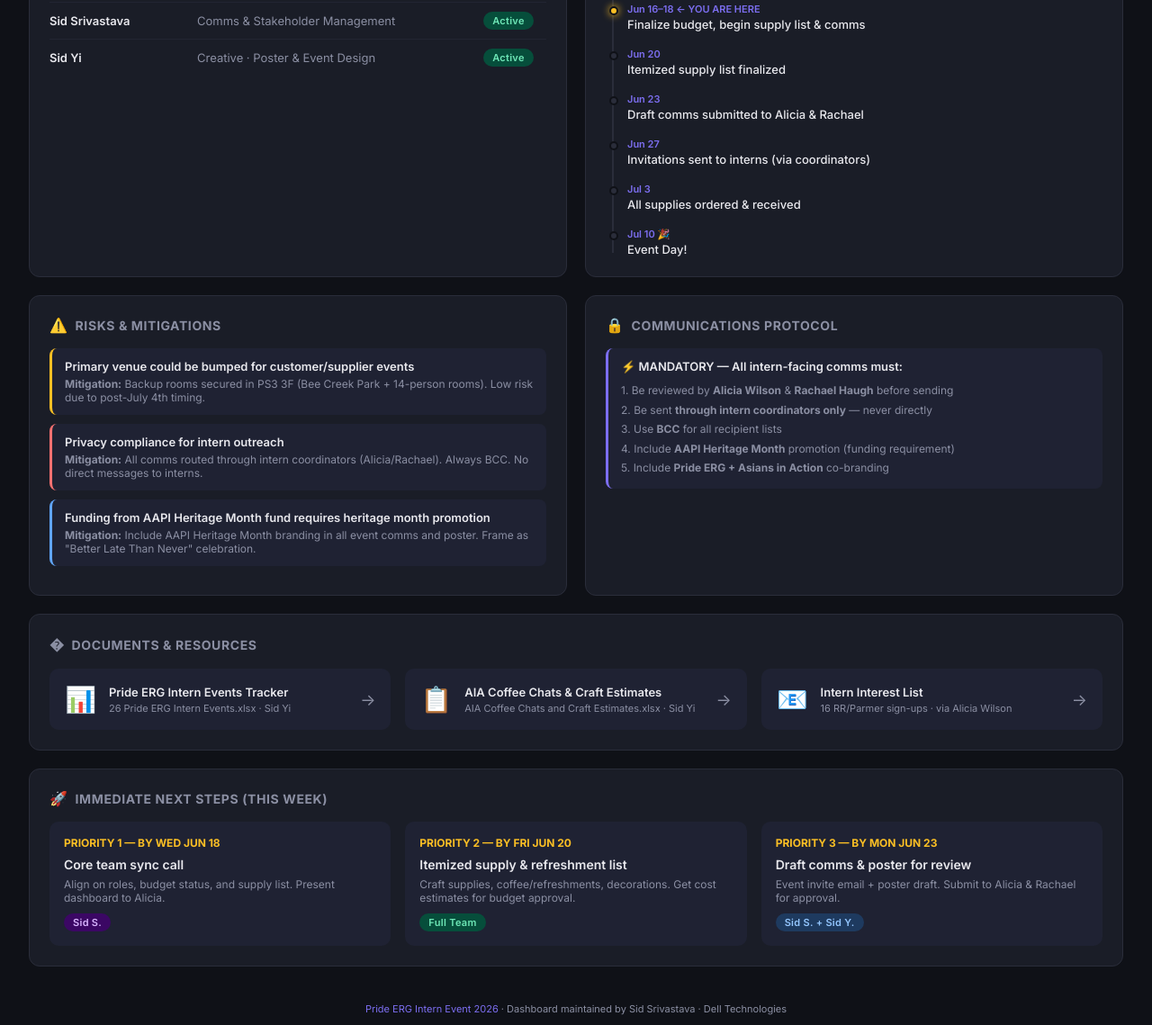
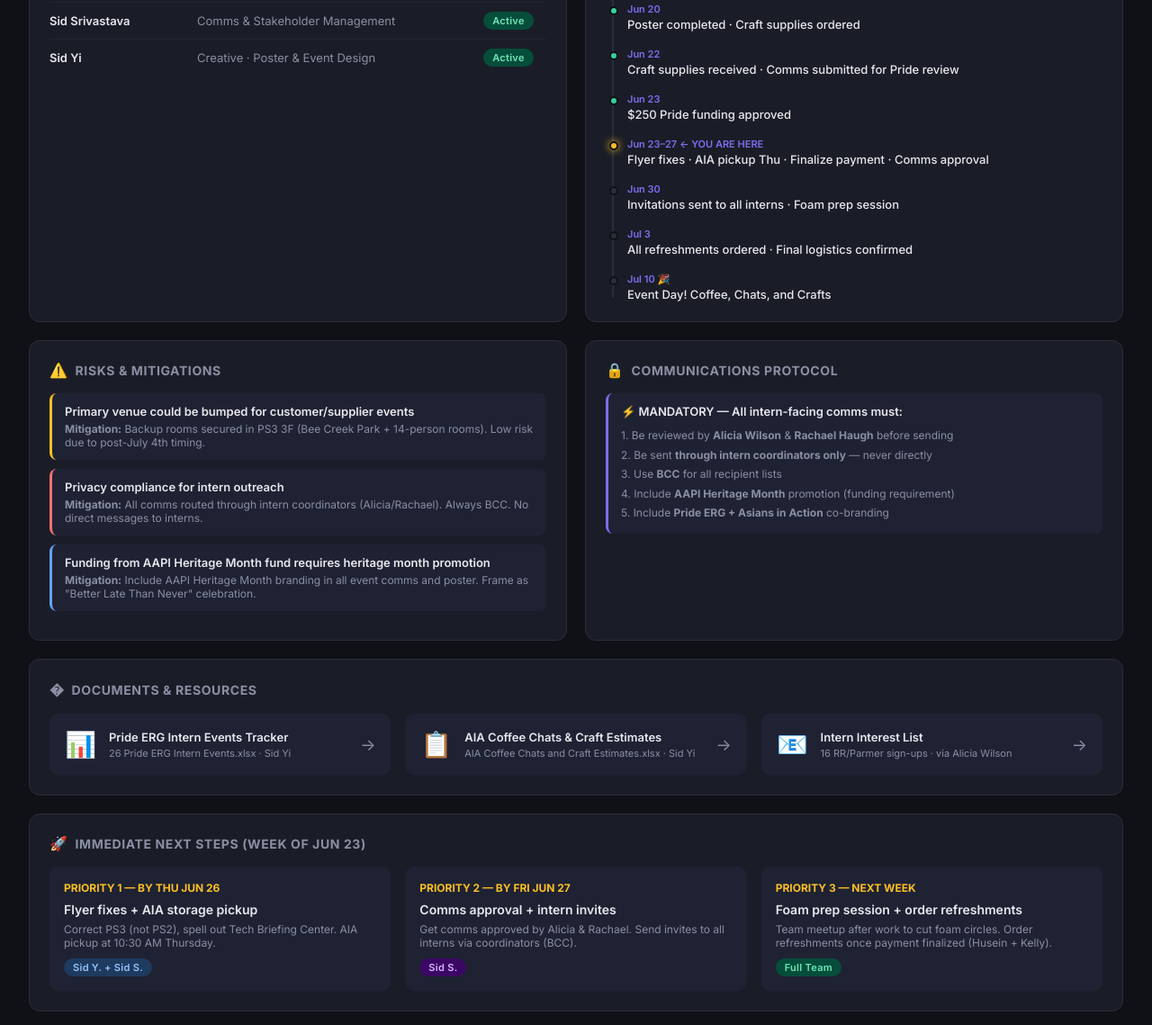
Before and after one commit to Sidsrivasta/pride-erg-dashboard, a plain HTML site: page index.html in a window 1280 px wide. Shown: the part 1346-2485 px from the top of the page at 90% size. Drawn offline with Linux system fonts and the light colour scheme.

Commit message:
Update timeline and next steps to reflect Jun 23 status

```diff
--- a/index.html
+++ b/index.html
@@ -790,34 +790,39 @@
                         <div class="timeline-text">Venues booked (primary + backups)</div>
                     </div>
                     <div class="timeline-item">
+                        <div class="timeline-dot done"></div>
+                        <div class="timeline-date">Jun 20</div>
+                        <div class="timeline-text">Poster completed · Craft supplies ordered</div>
+                    </div>
+                    <div class="timeline-item">
+                        <div class="timeline-dot done"></div>
+                        <div class="timeline-date">Jun 22</div>
+                        <div class="timeline-text">Craft supplies received · Comms submitted for Pride review</div>
+                    </div>
+                    <div class="timeline-item">
+                        <div class="timeline-dot done"></div>
+                        <div class="timeline-date">Jun 23</div>
+                        <div class="timeline-text">$250 Pride funding approved</div>
+                    </div>
+                    <div class="timeline-item">
                         <div class="timeline-dot now"></div>
-                        <div class="timeline-date">Jun 16–18 ← YOU ARE HERE</div>
-                        <div class="timeline-text">Finalize budget, begin supply list &amp; comms</div>
+                        <div class="timeline-date">Jun 23–27 ← YOU ARE HERE</div>
+                        <div class="timeline-text">Flyer fixes · AIA pickup Thu · Finalize payment · Comms approval</div>
                     </div>
                     <div class="timeline-item">
                         <div class="timeline-dot future"></div>
-                        <div class="timeline-date">Jun 20</div>
-                        <div class="timeline-text">Itemized supply list finalized</div>
-                    </div>
-                    <div class="timeline-item">
-                        <div class="timeline-dot future"></div>
-                        <div class="timeline-date">Jun 23</div>
-                        <div class="timeline-text">Draft comms submitted to Alicia &amp; Rachael</div>
-                    </div>
-                    <div class="timeline-item">
-                        <div class="timeline-dot future"></div>
-                        <div class="timeline-date">Jun 27</div>
-                        <div class="timeline-text">Invitations sent to interns (via coordinators)</div>
+                        <div class="timeline-date">Jun 30</div>
+                        <div class="timeline-text">Invitations sent to all interns · Foam prep session</div>
                     </div>
                     <div class="timeline-item">
                         <div class="timeline-dot future"></div>
                         <div class="timeline-date">Jul 3</div>
-                        <div class="timeline-text">All supplies ordered &amp; received</div>
+                        <div class="timeline-text">All refreshments ordered · Final logistics confirmed</div>
                     </div>
                     <div class="timeline-item">
                         <div class="timeline-dot future"></div>
                         <div class="timeline-date">Jul 10 🎉</div>
-                        <div class="timeline-text">Event Day!</div>
+                        <div class="timeline-text">Event Day! Coffee, Chats, and Crafts</div>
                     </div>
                 </div>
             </div>
@@ -887,25 +892,25 @@
 
             <!-- Next Steps / Action Items  -->
             <div class="card full-width">
-                <div class="card-title"><span class="icon">🚀</span> Immediate Next Steps (This Week)</div>
+                <div class="card-title"><span class="icon">🚀</span> Immediate Next Steps (Week of Jun 23)</div>
                 <div style="display: grid; grid-template-columns: repeat(3, 1fr); gap: 16px;">
                     <div style="background: #1f2233; border-radius: 10px; padding: 16px;">
-                        <div style="font-size: 12px; color: var(--warning); font-weight: 700; margin-bottom: 8px;">PRIORITY 1 — BY WED JUN 18</div>
-                        <div style="font-size: 14px; font-weight: 600; margin-bottom: 6px;">Core team sync call</div>
-                        <div style="font-size: 12px; color: var(--text-muted);">Align on roles, budget status, and supply list. Present dashboard to Alicia.</div>
+                        <div style="font-size: 12px; color: var(--warning); font-weight: 700; margin-bottom: 8px;">PRIORITY 1 — BY THU JUN 26</div>
+                        <div style="font-size: 14px; font-weight: 600; margin-bottom: 6px;">Flyer fixes + AIA storage pickup</div>
+                        <div style="font-size: 12px; color: var(--text-muted);">Correct PS3 (not PS2), spell out Tech Briefing Center. AIA pickup at 10:30 AM Thursday.</div>
+                        <div style="margin-top: 8px;"><span class="badge badge-blue">Sid Y. + Sid S.</span></div>
+                    </div>
+                    <div style="background: #1f2233; border-radius: 10px; padding: 16px;">
+                        <div style="font-size: 12px; color: var(--warning); font-weight: 700; margin-bottom: 8px;">PRIORITY 2 — BY FRI JUN 27</div>
+                        <div style="font-size: 14px; font-weight: 600; margin-bottom: 6px;">Comms approval + intern invites</div>
+                        <div style="font-size: 12px; color: var(--text-muted);">Get comms approved by Alicia &amp; Rachael. Send invites to all interns via coordinators (BCC).</div>
                         <div style="margin-top: 8px;"><span class="badge badge-purple">Sid S.</span></div>
                     </div>
                     <div style="background: #1f2233; border-radius: 10px; padding: 16px;">
-                        <div style="font-size: 12px; color: var(--warning); font-weight: 700; margin-bottom: 8px;">PRIORITY 2 — BY FRI JUN 20</div>
-                        <div style="font-size: 14px; font-weight: 600; margin-bottom: 6px;">Itemized supply &amp; refreshment list</div>
-                        <div style="font-size: 12px; color: var(--text-muted);">Craft supplies, coffee/refreshments, decorations. Get cost estimates for budget approval.</div>
+                        <div style="font-size: 12px; color: var(--warning); font-weight: 700; margin-bottom: 8px;">PRIORITY 3 — NEXT WEEK</div>
+                        <div style="font-size: 14px; font-weight: 600; margin-bottom: 6px;">Foam prep session + order refreshments</div>
+                        <div style="font-size: 12px; color: var(--text-muted);">Team meetup after work to cut foam circles. Order refreshments once payment finalized (Husein + Kelly).</div>
                         <div style="margin-top: 8px;"><span class="badge badge-green">Full Team</span></div>
-                    </div>
-                    <div style="background: #1f2233; border-radius: 10px; padding: 16px;">
-                        <div style="font-size: 12px; color: var(--warning); font-weight: 700; margin-bottom: 8px;">PRIORITY 3 — BY MON JUN 23</div>
-                        <div style="font-size: 14px; font-weight: 600; margin-bottom: 6px;">Draft comms &amp; poster for review</div>
-                        <div style="font-size: 12px; color: var(--text-muted);">Event invite email + poster draft. Submit to Alicia &amp; Rachael for approval.</div>
-                        <div style="margin-top: 8px;"><span class="badge badge-blue">Sid S. + Sid Y.</span></div>
                     </div>
                 </div>
             </div>
```
